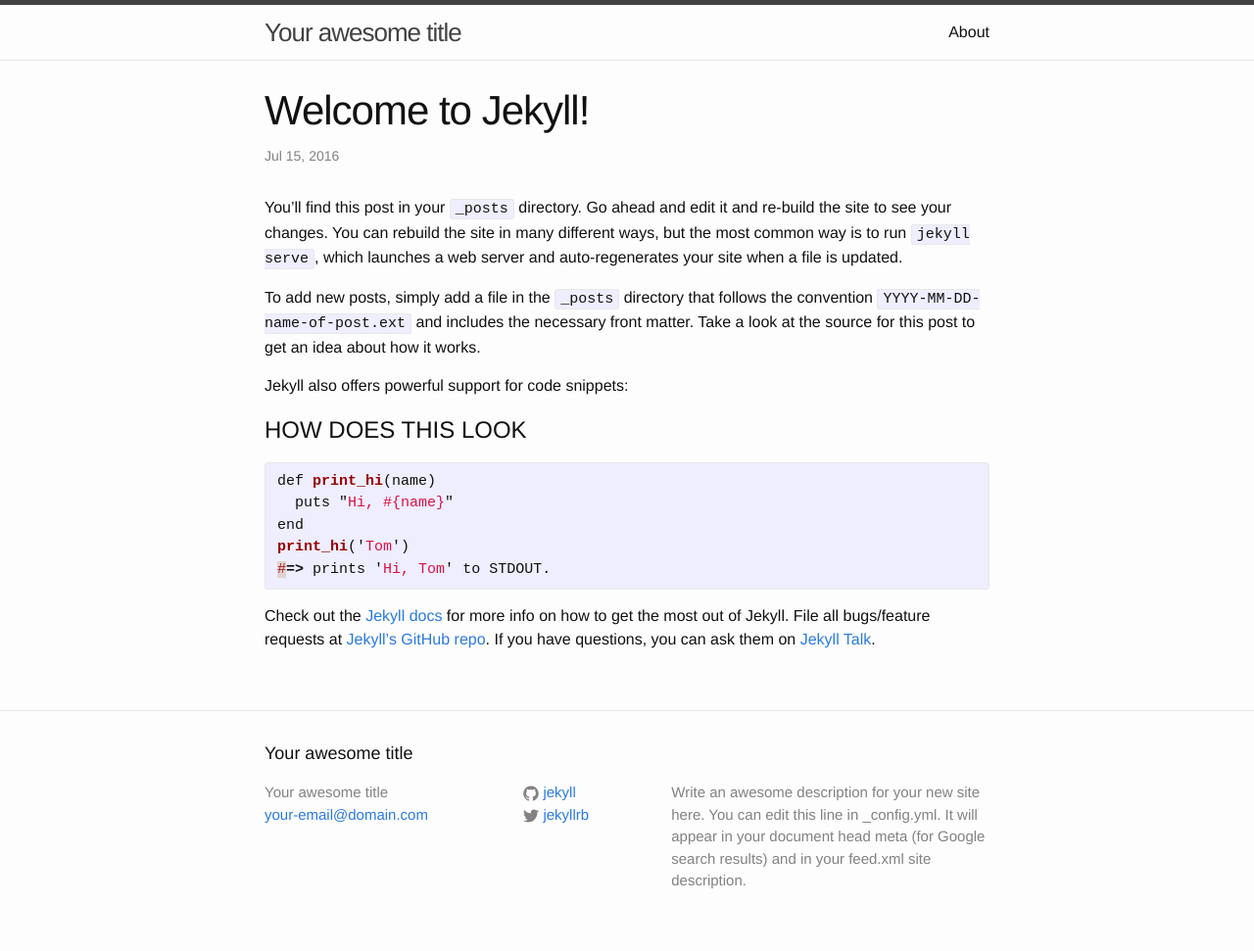
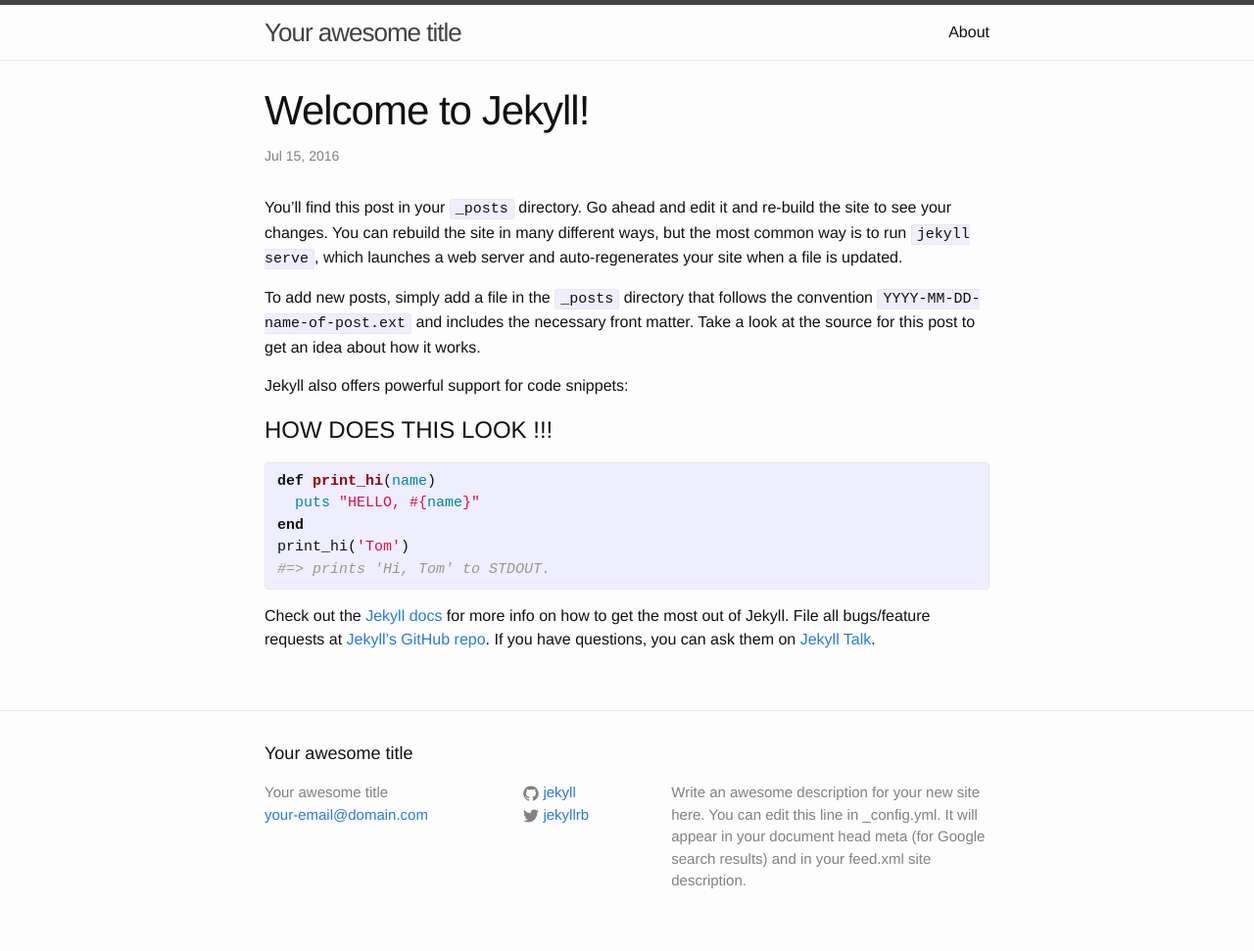
Before and after one commit to sjstebbins/sjstebbins.github.io, a Jekyll site: the page built from Blog/_posts/2016-07-15-welcome-to-jekyll.markdown, in a window 1280 px wide. Shown: the whole page at 98% size. Built offline with Jekyll 4.4.1, drawn with Linux system fonts in a browser that asks for light colours.

```diff
--- a/Blog/_posts/2016-07-15-welcome-to-jekyll.markdown
+++ b/Blog/_posts/2016-07-15-welcome-to-jekyll.markdown
@@ -10,12 +10,12 @@
 
 Jekyll also offers powerful support for code snippets:
 
-<h1> HOW DOES THIS LOOK </h1>
+<h1> HOW DOES THIS LOOK !!!</h1>
 
 
-{% highlight js %}
+{% highlight ruby %}
 def print_hi(name)
-  puts "Hi, #{name}"
+  puts "HELLO, #{name}"
 end
 print_hi('Tom')
 #=> prints 'Hi, Tom' to STDOUT.
```
